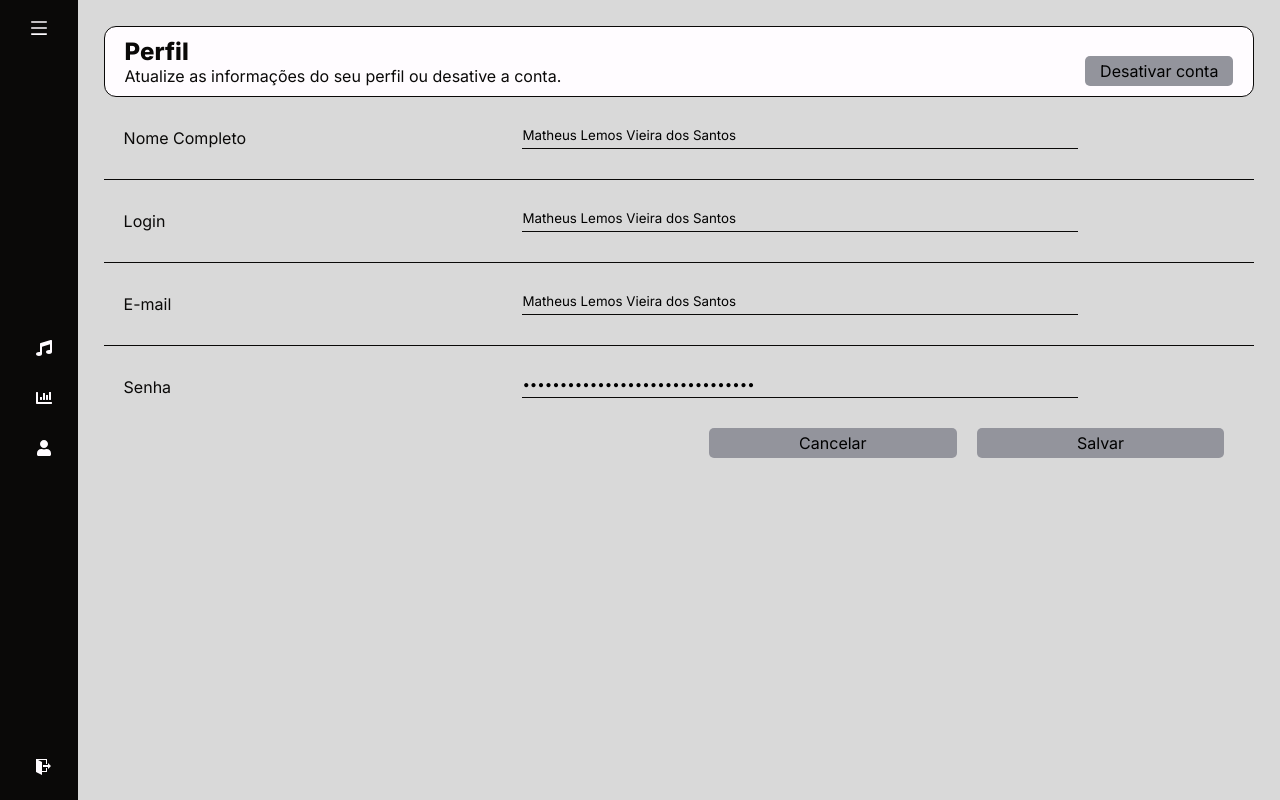
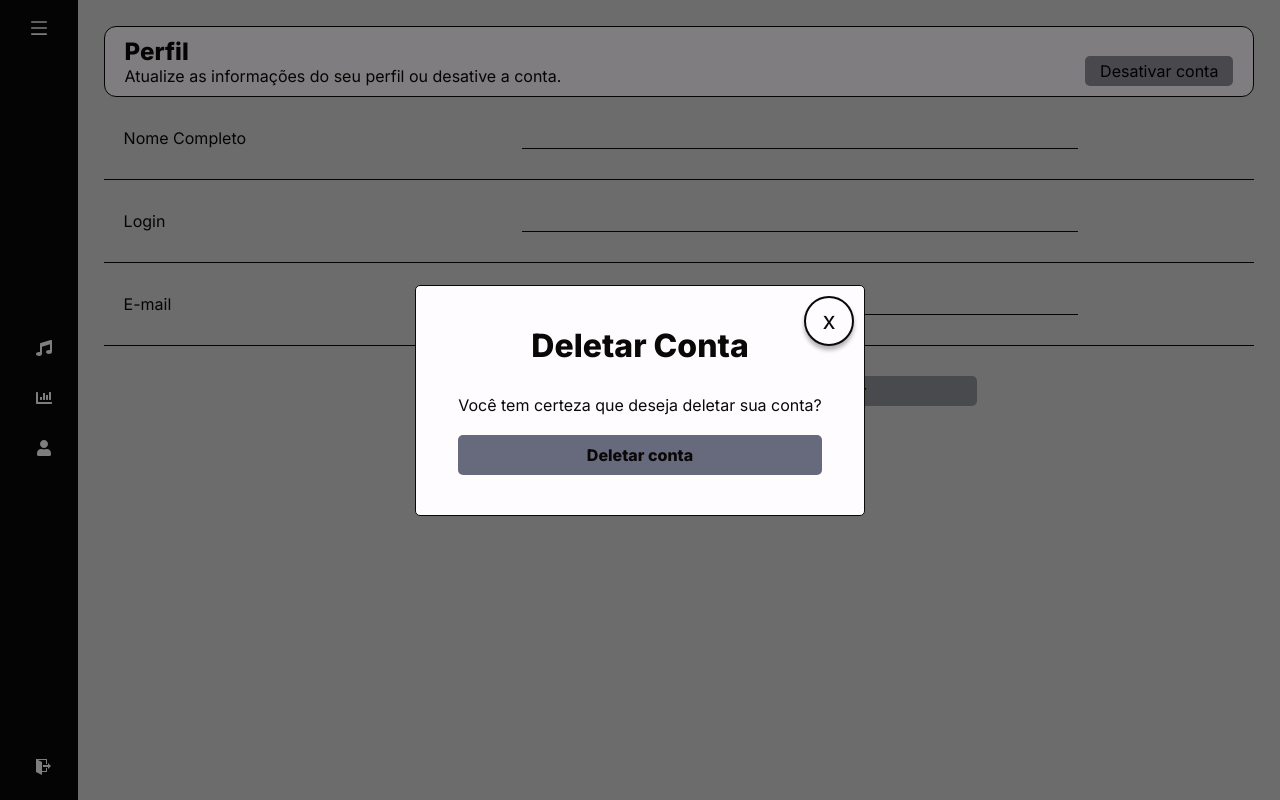
Before and after one commit to malevisa/music-control, a React (Create React App) app in the folder frontend/music-control/: page /your-perfil in a window 1280 px wide. Both pictures are taken after a click on the button "Desativar conta". Built offline with nearby package versions, Linux system fonts and the light colour scheme.

Commit message:
feat: Adding editUser and deleteAccount integration

```diff
--- /dev/null
+++ b/frontend/music-control/src/components/modals-components/modal-delete-account/modalDeleteAccount.jsx
@@ -0,0 +1,106 @@
+import React from "react";
+import '../modalComponentGlobal.css'
+import { useNavigate } from "react-router-dom";
+import { userUri } from "../../../service/userApi";
+import Notification from "../../notification/notification";
+import * as ReactDOM from 'react-dom/client';
+
+export default function ModalDeleteAccount(props) {
+
+    const navigate = useNavigate();
+
+    function closeNotification() {
+        const notification = document.querySelectorAll('.show_notification');
+
+        for (let index = 0; index < notification.length; index++) {
+            notification.item(index).classList.remove('show_notification');
+        }
+
+    }
+
+    function deleteAccount() {
+        userUri.delete(`/${props.idUser}`).then((response) => {
+
+            const boxNotification = document.getElementById('box-notification');
+            const elements = [];
+            const root = ReactDOM.createRoot(
+                boxNotification
+            );
+
+            elements[0] = <Notification
+                key={0}
+                status={true}
+                title={"Sucesso"}
+                content={response.data}
+            />
+
+            root.render(elements);
+
+            const interval = setInterval(() => {
+                sessionStorage.clear();
+                navigate("/");
+                clearInterval(interval);
+            }, 1000 * 3);
+
+        }).catch((error) => {
+
+            console.log(error)
+
+            const boxNotification = document.getElementById('box-notification');
+            const errors = error.response.data;
+            const elements = [];
+            const root = ReactDOM.createRoot(
+                boxNotification
+            );
+
+            errors.length > 0 ? Array.from(errors, (error, index) => {
+
+                elements[index] = <Notification
+                    key={index}
+                    status={false}
+                    title={error.campo == null ? "Erro" : error.campo}
+                    content={error.message}
+                />
+
+            }) : elements[0] = <Notification
+                key={0}
+                status={false}
+                title={errors.campo == null ? "Erro" : errors.campo}
+                content={errors.message}
+            />
+
+            root.render(elements);
+
+            const interval = setInterval(() => {
+                closeNotification();
+                clearInterval(interval);
+            }, 1000 * 7);
+
+        })
+    }
+
+    return (
+
+        <>
+            <div id="modal-delete-account" className="modal_container">
+                <div>
+                    <div className="modal">
+                        <button className="close">x</button>
+                        <h1 className="title">Deletar Conta</h1>
+
+                        <div className="deleted_text">
+                            <span>Você tem certeza que deseja deletar sua conta?</span>
+
+                            <button onClick={() => deleteAccount()} className="button">Deletar conta</button>
+                        </div>
+                    </div>
+                </div>
+            </div>
+            <div id="box-notification" className="box_notification">
+
+            </div>
+        </>
+
+    );
+
+}
--- a/frontend/music-control/src/pages/dashboard/dashboard-user/dashboardUser.css
+++ b/frontend/music-control/src/pages/dashboard/dashboard-user/dashboardUser.css
@@ -72,6 +72,10 @@
     width: 35%;
 }
 
+.form_content form {
+    padding: 0;
+}
+
 .form_content .input_user {
     padding-bottom: 30px;
     border-bottom: 1px solid #0A0908;
@@ -99,3 +103,14 @@
 .form_content .btn_content button:hover {
     background-color: #FF7C0A;
 }
+
+.box_notification {
+    z-index: 2000;
+    display: flex;
+    flex-direction: column;
+    align-items: flex-end;
+    width: 100%;
+    position: fixed;
+    bottom: 0;
+    right: 0;
+}
--- a/frontend/music-control/src/pages/dashboard/dashboard-user/dashboardUser.jsx
+++ b/frontend/music-control/src/pages/dashboard/dashboard-user/dashboardUser.jsx
@@ -1,8 +1,122 @@
-import React from "react";
+import React, { useEffect, useState } from "react";
 import '../dashboard-user/dashboardUser.css'
 import NavbarDashboard from "../../../components/navbar-dashboard/navbarDashboard";
+import { userUri } from "../../../service/userApi";
+import Notification from "../../../components/notification/notification";
+import * as ReactDOM from 'react-dom/client';
+import ModalDeleteAccount from "../../../components/modals-components/modal-delete-account/modalDeleteAccount";
 
 function DashboardUser() {
+
+    const [usernameInput, setUsernameInput] = useState(sessionStorage.getItem('username'));
+    const [loginInput, setLoginInput] = useState(sessionStorage.getItem('login'));
+    const [emailInput, setEmailInput] = useState(sessionStorage.getItem('email'));
+
+    useEffect(() => {
+        const deleteAccount = document.querySelector('.delete-account');
+        if (deleteAccount) {
+            deleteAccount.addEventListener('click', () => initModal('modal-delete-account'));
+        }
+    }, [])
+
+    function initModal(modalId) {
+        const modal = document.getElementById(modalId);
+        if (modal) {
+            modal.classList.add('show');
+            modal.addEventListener('click', (e) => {
+                if (e.target.id === modalId || e.target.className === 'close') {
+                    modal.classList.remove('show')
+                }
+            });
+        }
+    }
+
+    function closeNotification() {
+        const notification = document.querySelectorAll('.show_notification');
+
+        for (let index = 0; index < notification.length; index++) {
+            notification.item(index).classList.remove('show_notification');
+        }
+
+    }
+
+    async function editUser(event) {
+        event.preventDefault();
+
+        const objFormatado = {
+            username: usernameInput,
+            login: loginInput,
+            email: emailInput
+        };
+
+        userUri.put(`/${sessionStorage.getItem('idUser')}`, objFormatado).then((response) => {
+            console.log(response);
+
+            const boxNotification = document.getElementById('box-notification');
+            const elements = [];
+            const root = ReactDOM.createRoot(
+                boxNotification
+            );
+
+            sessionStorage.removeItem('username');
+            sessionStorage.removeItem('login');
+            sessionStorage.removeItem('email');
+
+            sessionStorage.setItem('username', response.data.username);
+            sessionStorage.setItem('login', response.data.login);
+            sessionStorage.setItem('email', response.data.email);
+
+            elements[0] = <Notification
+                key={0}
+                status={true}
+                title={"Sucesso"}
+                content={"Informações atualizadas com sucesso!"}
+            />
+
+            root.render(elements);
+
+            const interval = setInterval(() => {
+                closeNotification();
+                clearInterval(interval);
+            }, 1000 * 7);
+
+
+        }).catch((error) => {
+
+            console.log(error)
+
+            const boxNotification = document.getElementById('box-notification');
+            const errors = error.response.data;
+            const elements = [];
+            const root = ReactDOM.createRoot(
+                boxNotification
+            );
+
+            errors.length > 0 ? Array.from(errors, (error, index) => {
+
+                elements[index] = <Notification
+                    key={index}
+                    status={false}
+                    title={error.campo == null ? "Erro" : error.campo}
+                    content={error.message}
+                />
+
+            }) : elements[0] = <Notification
+                key={0}
+                status={false}
+                title={errors.campo == null ? "Erro" : errors.campo}
+                content={errors.message}
+            />
+
+            root.render(elements);
+
+            const interval = setInterval(() => {
+                closeNotification();
+                clearInterval(interval);
+            }, 1000 * 7);
+
+        })
+    }
 
     return (
 
@@ -14,33 +128,36 @@ function DashboardUser() {
                         <h2>Perfil</h2>
                         <span>Atualize as informações do seu perfil ou desative a conta.</span>
                     </div>
-                    <button className="deactivate_account">
+                    <button onClick={() => initModal("modal-delete-account")} className="deactivate_account">
                         Desativar conta
                     </button>
                 </div>
                 <div className="form_content">
+                    <form onSubmit={editUser} action="">
                         <div className="input_user">
                             <span>Nome Completo</span>
-                        <input type="text" value={"Matheus Lemos Vieira dos Santos"}/>
+                            <input onChange={(event) => setUsernameInput(event.target.value)} type="text" defaultValue={usernameInput} />
                         </div>
                         <div className="input_user">
                             <span>Login</span>
-                        <input type="text" value={"Matheus Lemos Vieira dos Santos"}/>
+                            <input onChange={(event) => setLoginInput(event.target.value)} type="text" defaultValue={loginInput} />
                         </div>
                         <div className="input_user">
                             <span>E-mail</span>
-                        <input type="text" value={"Matheus Lemos Vieira dos Santos"}/>
-                    </div>
-                    <div>
-                        <span>Senha</span>
-                        <input type="password" value={"Matheus Lemos Vieira dos Santos"}/>
+                            <input onChange={(event) => setEmailInput(event.target.value)} type="text" defaultValue={emailInput} />
                         </div>
                         <div className="btn_content">
-                        <button className="cancel">Cancelar</button>
-                        <button className="save">Salvar</button>
+                            <button type="submit" className="save">Salvar</button>
+                        </div>
+                    </form>
                 </div>
             </div>
+            <div id="box-notification" className="box_notification">
+
             </div>
+            <ModalDeleteAccount
+                key={0}
+                idUser={sessionStorage.getItem('idUser')} />
         </>
 
     );
```
Lines whose indentation alone changed are shown as unchanged.
